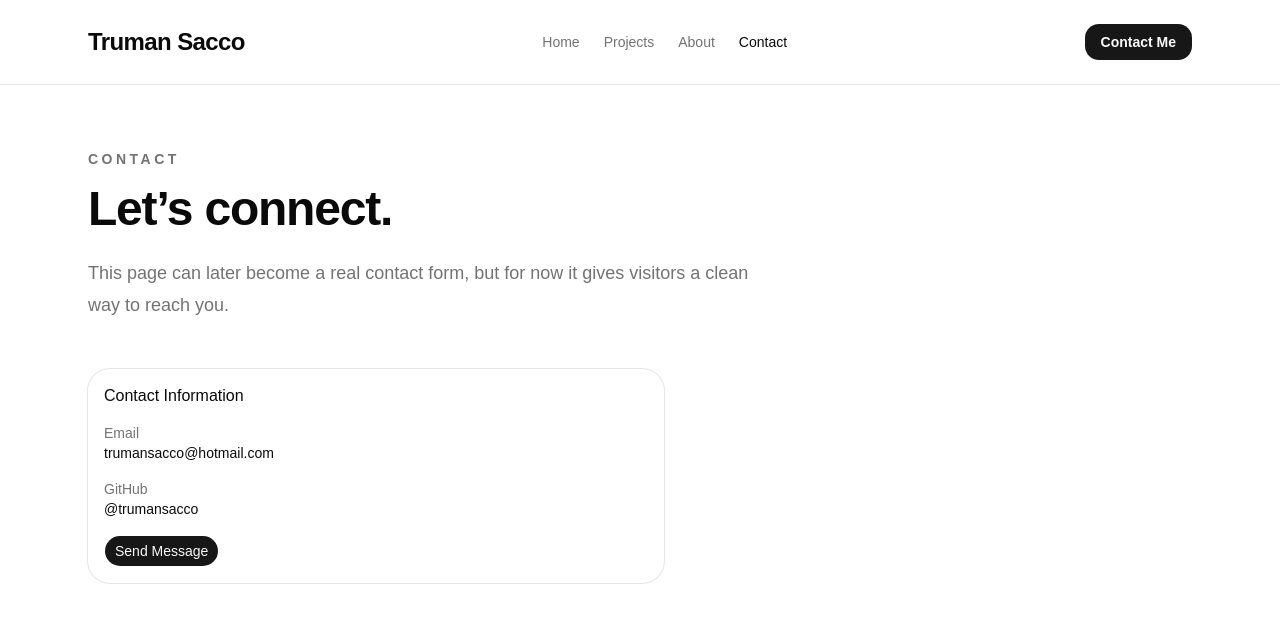
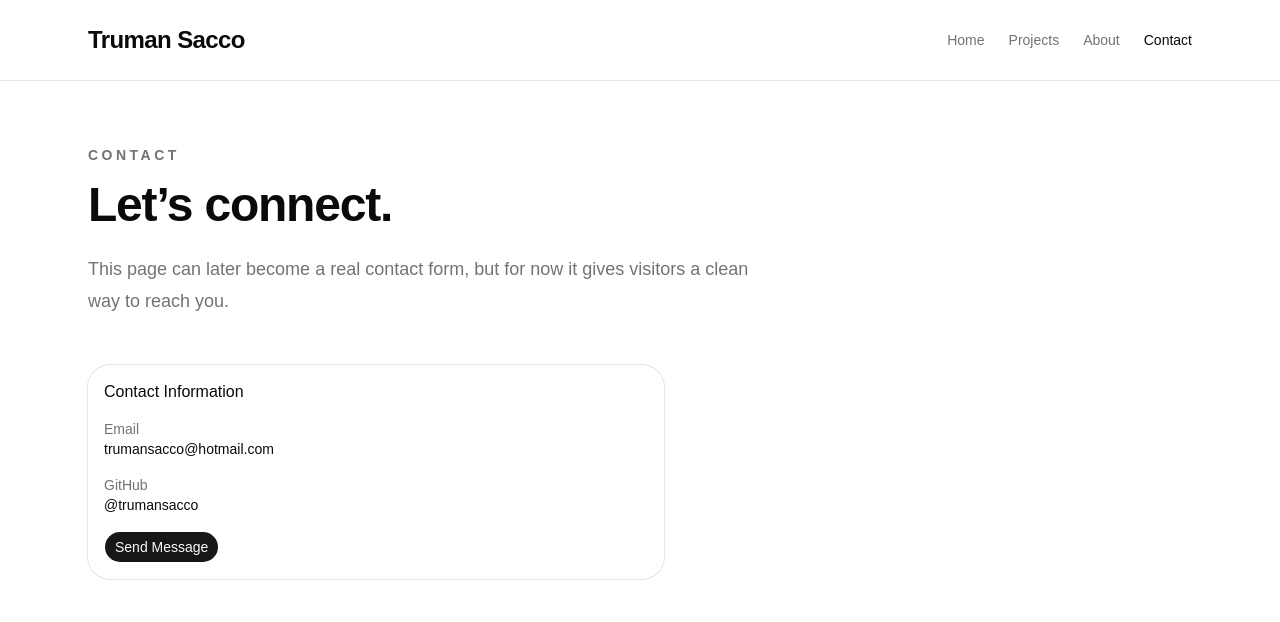
Before and after one commit to trumansacco/trumansacco, a React (Vite) app: page /contact in a window 1280 px wide. Shown: the top 622 px of the page. Built offline with nearby package versions, Linux system fonts and the light colour scheme.

Commit message:
remove contact me on navbar

```diff
--- a/src/components/Navbar.tsx
+++ b/src/components/Navbar.tsx
@@ -42,13 +42,6 @@ function Navbar() {
             </NavLink>
           ))}
         </div>
-
-        <NavLink
-          to="/contact"
-          className="rounded-xl bg-primary px-4 py-2 text-sm font-semibold text-primary-foreground transition hover:opacity-90"
-        >
-          Contact Me
-        </NavLink>
       </div>
     </nav>
   )
```
